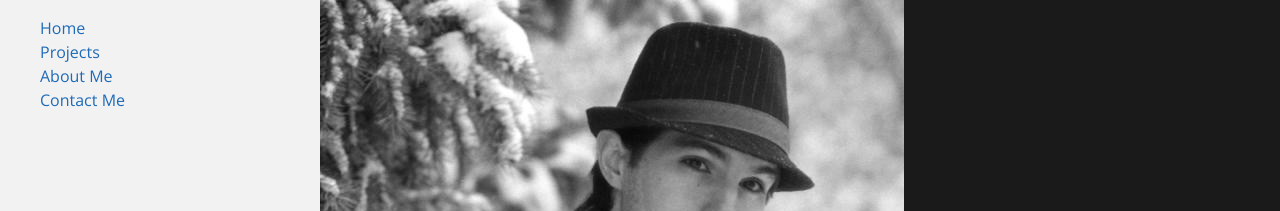
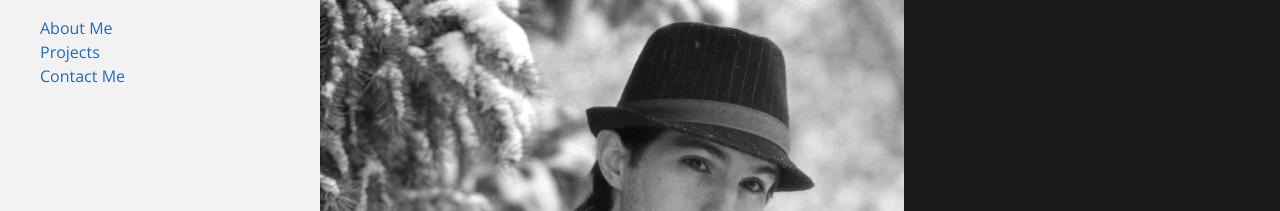
Before and after one commit to FrankD412/frankd412.github.io, a Jekyll site: the page built from index.html, in a window 1280 px wide. Shown: the top 211 px of the page. Built offline with Jekyll 4.4.1, drawn with Linux system fonts in a browser that asks for light colours.

Commit message:
Nav bar tweaks.

```diff
--- a/_data/navigation.yml
+++ b/_data/navigation.yml
@@ -1,11 +1,8 @@
-- title: "Home"
+- title: "About Me"
   href: "/"
 
 - title: "Projects"
   href: "/projects/"
 
-- title: "About Me"
-  href: "/aboutme/"
-
 - title: "Contact Me"
   href: "/contact/"
```
